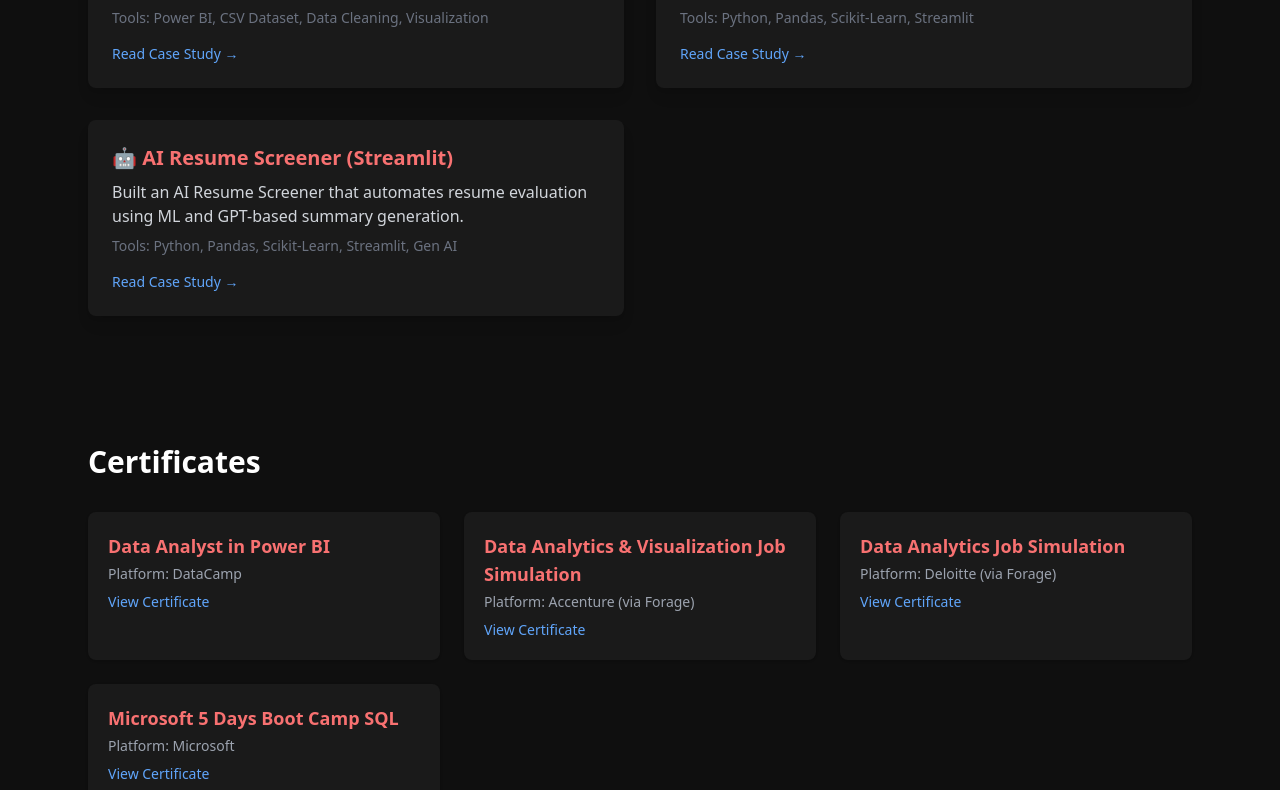
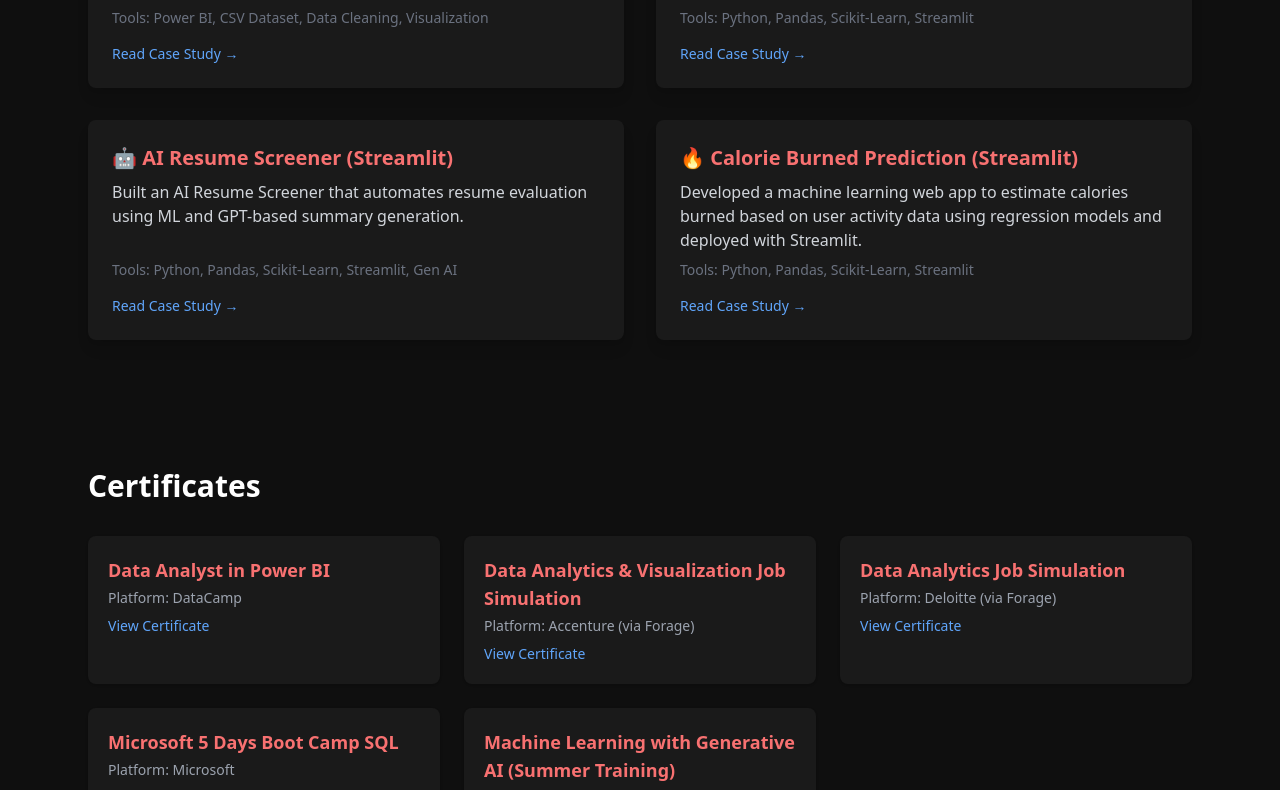
Before and after one commit to gitesh2005/portfolio, a React (Create React App) app: page / in a window 1280 px wide. Shown: the part 2249-3039 px from the top of the page. Built offline with nearby package versions, Linux system fonts and the light colour scheme.

Commit message:
update the today work

```diff
--- a/src/App.js
+++ b/src/App.js
@@ -54,6 +54,22 @@ const projects = [
         "AI Summary: Integrated a Generative AI model to provide a concise summary of the candidate's skills and a percentage match score."
       ],
       results: "A functional Streamlit application that significantly speeds up the initial screening process, allowing recruiters to focus on the most qualified candidates."
+    }
+  },
+  {
+    title: "🔥 Calorie Burned Prediction (Streamlit)",
+    description: "Developed a machine learning web app to estimate calories burned based on user activity data using regression models and deployed with Streamlit.",
+    tools: "Python, Pandas, Scikit-Learn, Streamlit",
+    githubLink: "https://github.com/gitesh2005/calorie_burned_predicition",
+    liveLink: "https://gitesh2005-calorie-burned-predicition-app-0wwpso.streamlit.app/",
+    caseStudy: {
+      problem: "Fitness enthusiasts and individuals tracking their health often want a quick way to estimate calories burned from various activities without relying on expensive devices. This app provides an instant, data-driven calorie estimation.",
+      process: [
+        "Data Collection: Used a dataset containing personal details (age, gender, height, weight) and activity metrics (duration, heart rate, body temperature, etc.).",
+    "Model Training: Trained a regression model using Scikit-Learn to predict calories burned, achieving high accuracy on the test set.",
+    "Web App Deployment: Built an interactive Streamlit interface where users can input their details and activity stats to receive a calorie burn prediction instantly."
+      ],
+      results: "A live web app that quickly predicts calories burned for different activities, helping users monitor and manage their fitness goals."
     }
   }
 ];
@@ -258,7 +274,8 @@ export default function App() {
             { title: "Data Analyst in Power BI", platform: "DataCamp", link: "https://www.datacamp.com/statement-of-accomplishment/track/9b5aed4fb70ab980a2928ab4998a45de675911c3?raw=1" },
             { title: "Data Analytics & Visualization Job Simulation", platform: "Accenture (via Forage)", link: "https://forage-uploads-prod.s3.amazonaws.com/completion-certificates/T6kdcdKSTfg2aotxT/hzmoNKtzvAzXsEqx8_T6kdcdKSTfg2aotxT_AsLubtupozDyQxyTx_1751256684496_completion_certificate.pdf" },
             { title: "Data Analytics Job Simulation", platform: "Deloitte (via Forage)", link: "https://forage-uploads-prod.s3.amazonaws.com/completion-certificates/9PBTqmSxAf6zZTseP/io9DzWKe3PTsiS6GG_9PBTqmSxAf6zZTseP_AsLubtupozDyQxyTx_1751256685736_completion_certificate.pdf" },
-            { title: "Microsoft 5 Days Boot Camp SQL", platform: "Microsoft", link: "https://www.cert.devtown.in/verify/2iReRr" }
+            { title: "Microsoft 5 Days Boot Camp SQL", platform: "Microsoft", link: "https://www.cert.devtown.in/verify/2iReRr" },
+            { title: "Machine Learning with Generative AI (Summer Training)" , platform: "W3grads | GLA University", link: "https://drive.google.com/file/d/1Dm1Cio_uzmJXw4vEFdLpeZDnLWzpofHn/view?usp=sharing"}
           ].map((cert, i) => (
             <motion.a key={i} href={cert.link} target="_blank" rel="noopener noreferrer" whileHover={{ y: -4 }} className="block bg-[#1a1a1a] p-5 rounded-lg shadow hover:shadow-red-500/40 transition">
               <h4 className="text-red-400 font-semibold text-lg">{cert.title}</h4>
```
